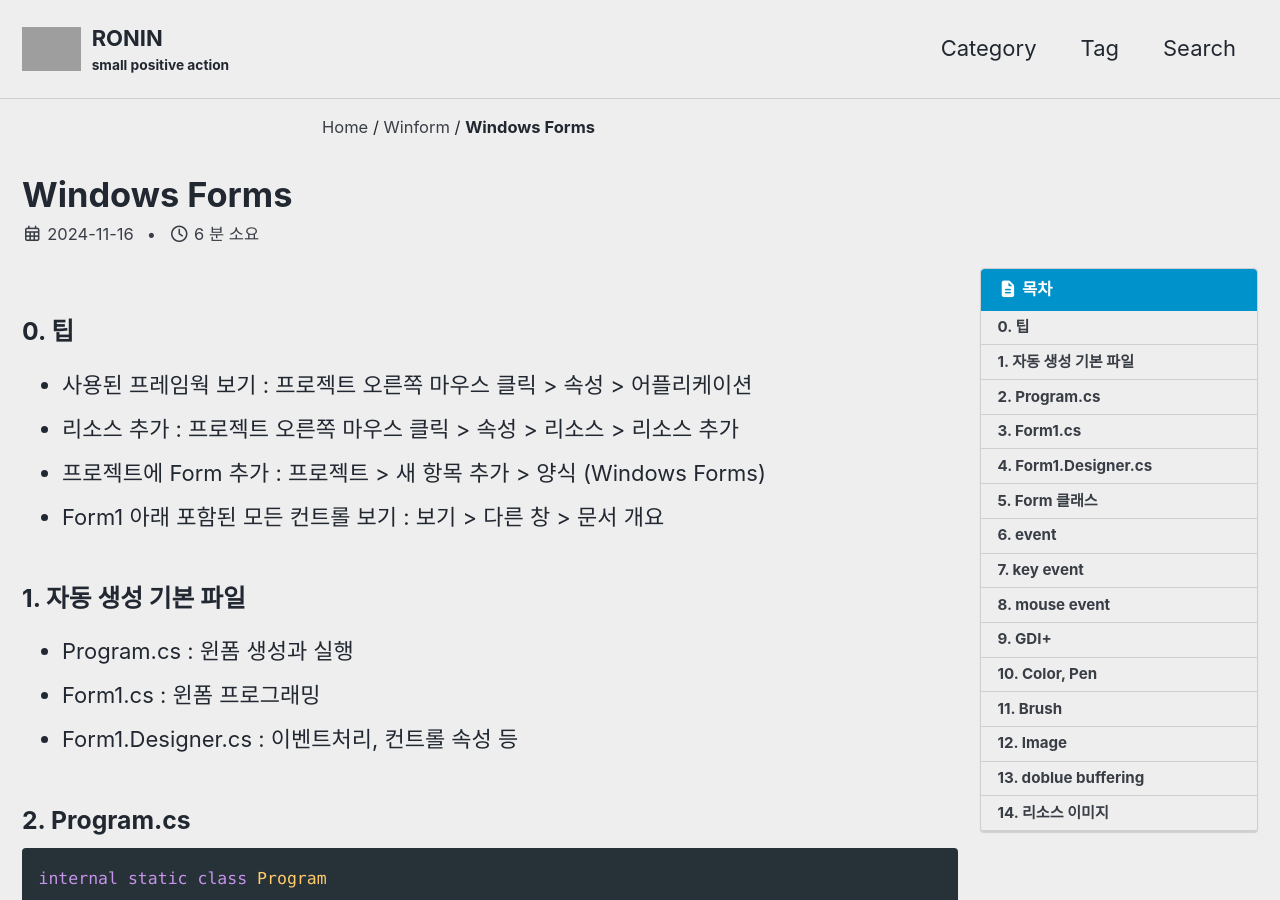
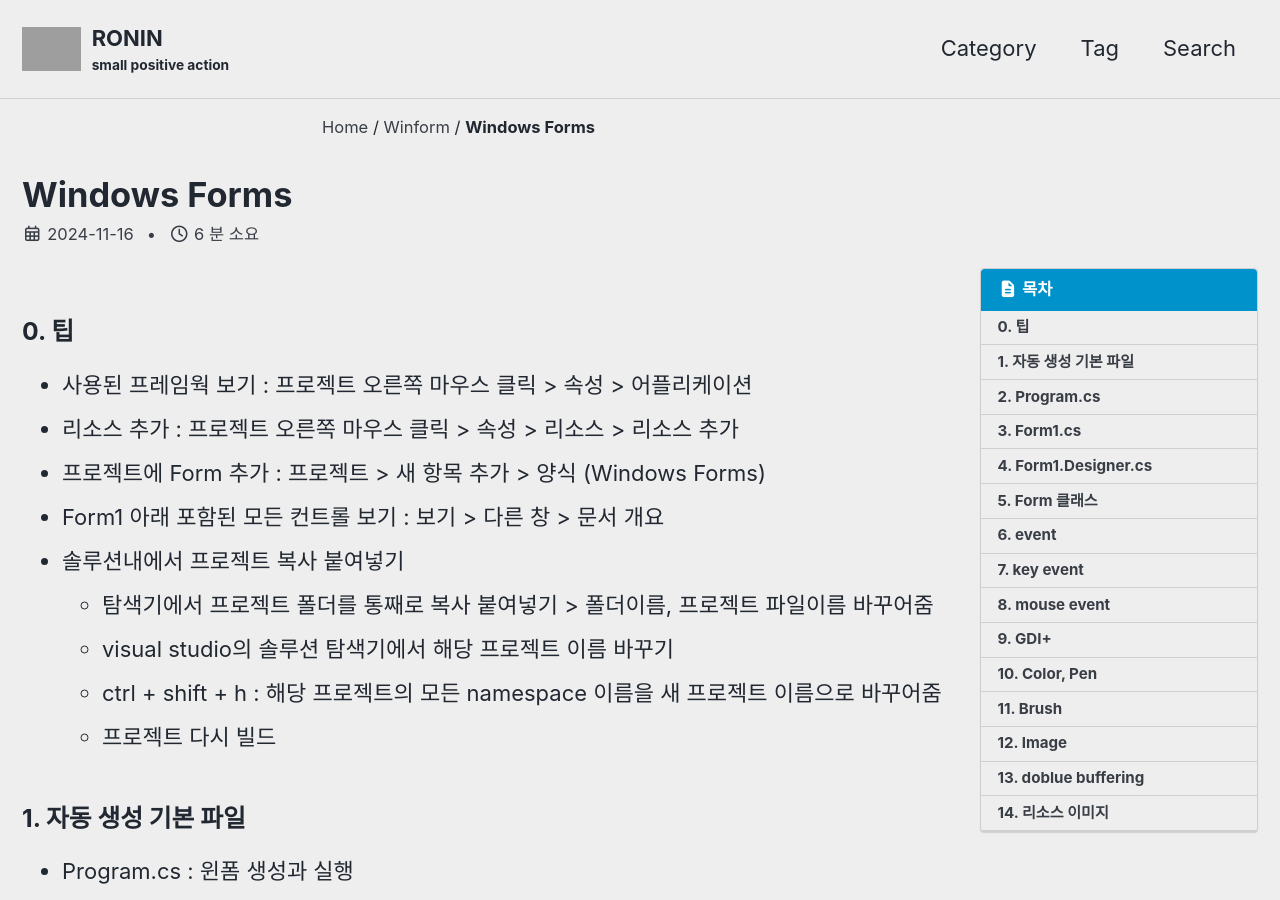
Before and after one commit to ext10fs/ext10fs.github.io, a Jekyll site: the page built from _posts/2024-11-16-WinForm.md, in a window 1280 px wide and 900 px high. Built offline with Jekyll 4.4.1, drawn with Linux system fonts in a browser that asks for light colours; cached includes are drawn as plain includes; grey boxes are pictures that could not be loaded.

Commit message:
프로젝트 복사 붙여넣기

```diff
--- a/_posts/2024-11-16-WinForm.md
+++ b/_posts/2024-11-16-WinForm.md
@@ -11,6 +11,11 @@ tags: [Csharp, WinForm]
 - 리소스 추가 : 프로젝트 오른쪽 마우스 클릭 > 속성 > 리소스 > 리소스 추가
 - 프로젝트에 Form 추가 : 프로젝트 > 새 항목 추가 > 양식 (Windows Forms)
 - Form1 아래 포함된 모든 컨트롤 보기 : 보기 > 다른 창 > 문서 개요
+- 솔루션내에서 프로젝트 복사 붙여넣기
+  - 탐색기에서 프로젝트 폴더를 통째로 복사 붙여넣기 > 폴더이름, 프로젝트 파일이름 바꾸어줌
+  - visual studio의 솔루션 탐색기에서 해당 프로젝트 이름 바꾸기
+  - ctrl + shift + h : 해당 프로젝트의 모든 namespace 이름을 새 프로젝트 이름으로 바꾸어줌
+  - 프로젝트 다시 빌드
 
 ### 1. 자동 생성 기본 파일
 
```
